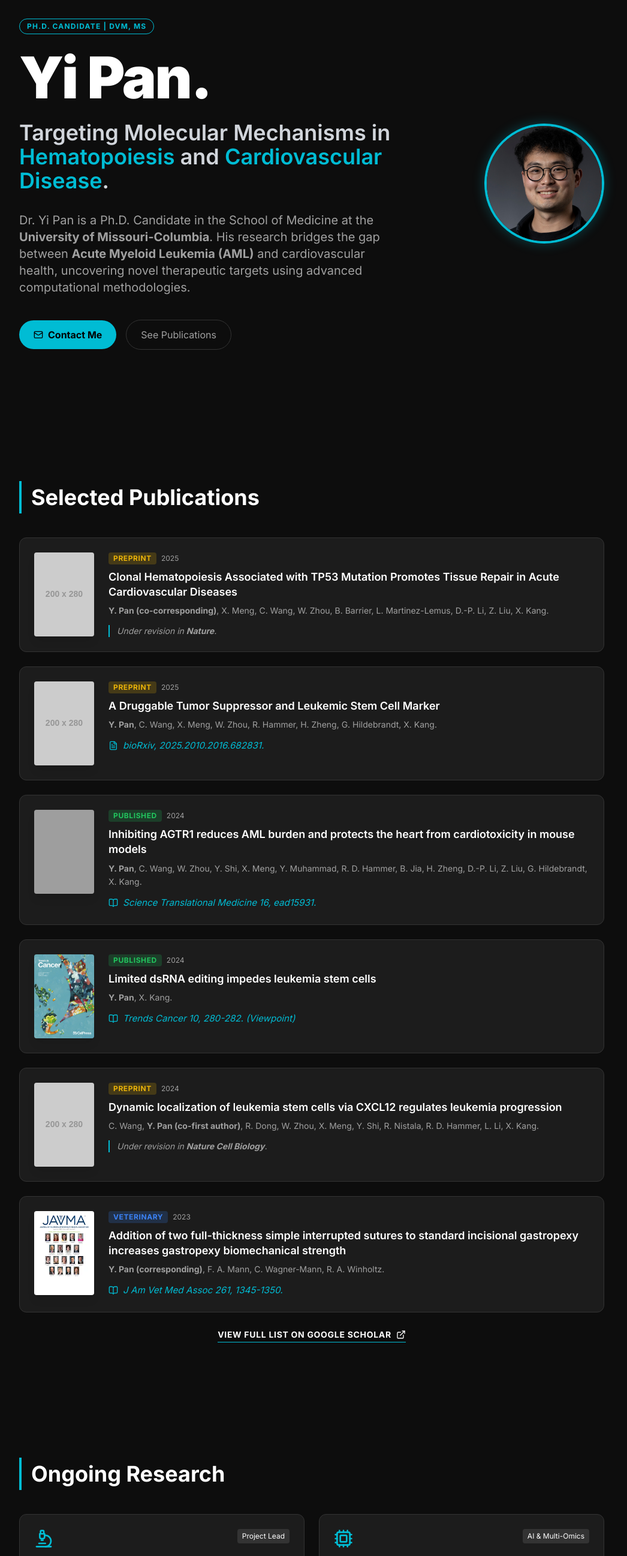
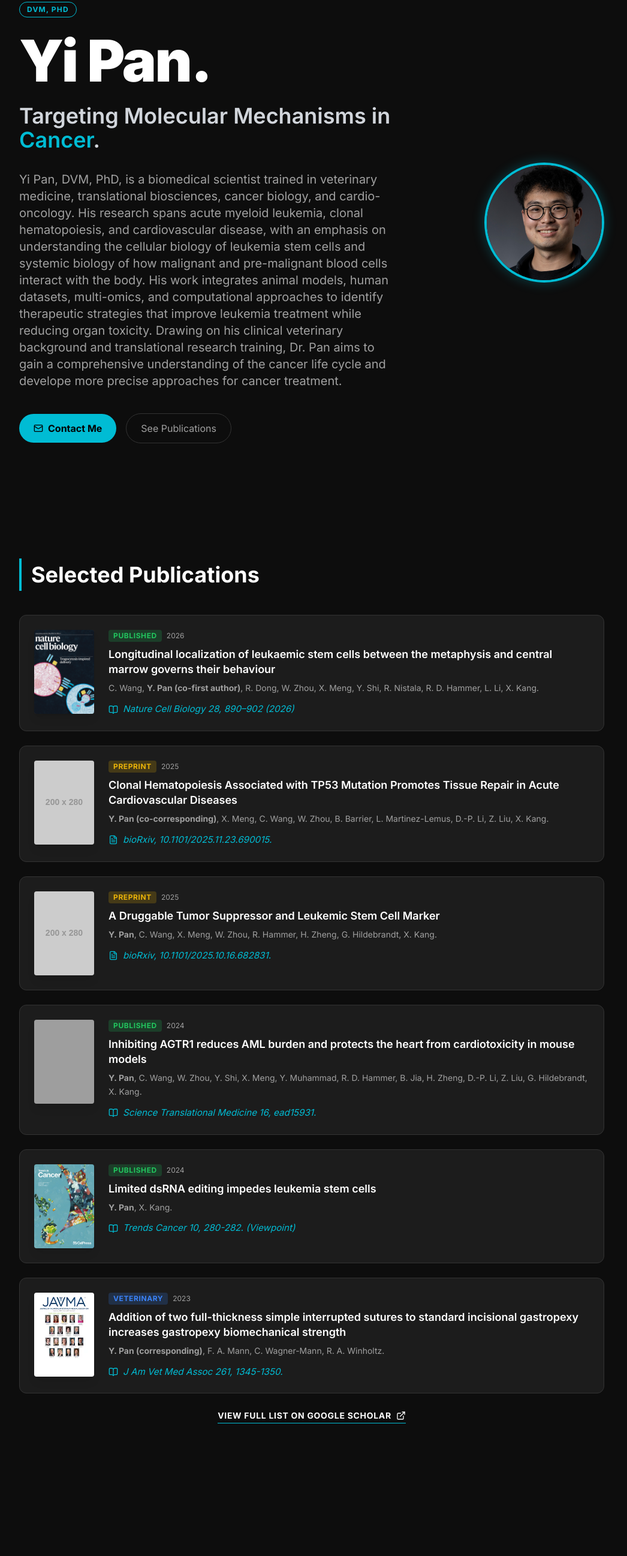
Before and after one commit to richardmpan/richardmpan.github.io, a website: page index.html in a window 1280 px wide. Shown: the part 206-2800 px from the top of the page at 60% size, without its empty margins (120-1166 px from the left). Drawn offline with nearby package versions, Linux system fonts and the light colour scheme; grey boxes are pictures that could not be loaded; placeholder pictures from the web are drawn by us.

Commit message:
Revise bio and publication information
Updated academic credentials and research focus in the bio section. Modified publication details and removed outdated entries.

```diff
--- a/index.html
+++ b/index.html
@@ -50,8 +50,7 @@
                 <div class="md:col-span-2">
                     <div
                         class="inline-block px-3 py-1 mb-6 border border-[var(--accent-color)] rounded-full slide-left">
-                        <p class="text-[var(--accent-color)] text-xs font-bold tracking-widest uppercase">Ph.D.
-                            Candidate | DVM, MS</p>
+                        <p class="text-[var(--accent-color)] text-xs font-bold tracking-widest uppercase"> DVM, PhD</p>
                     </div>
 
                     <!-- Interactive Header Block - SLIDE LEFT -->
@@ -61,18 +60,26 @@
                             Yi Pan.
                         </h1>
                         <h2 class="text-2xl sm:text-4xl font-semibold mb-8 text-gray-300 leading-tight">
-                            Targeting Molecular Mechanisms in <span
-                                class="text-[var(--accent-color)]">Hematopoiesis</span> and <span
-                                class="text-[var(--accent-color)]">Cardiovascular Disease</span>.
+                            Targeting Molecular Mechanisms in <span class="text-[var(--accent-color)]">Cancer</span>.
                         </h2>
                     </div>
 
                     <!-- Bio Paragraph - SLIDE UP -->
                     <p class="text-lg md:text-xl text-[var(--text-muted)] mb-10 max-w-2xl leading-relaxed slide-up">
-                        Dr. Yi Pan is a Ph.D. Candidate in the School of Medicine at the <strong>University of
-                            Missouri-Columbia</strong>. His research bridges the gap between <strong>Acute Myeloid
-                            Leukemia (AML)</strong> and cardiovascular health, uncovering novel therapeutic targets using
-                        advanced computational methodologies.
+                        Yi Pan, DVM, PhD, is a biomedical scientist trained in veterinary medicine, translational
+                        biosciences,
+                        cancer biology, and cardio-oncology. His research spans acute myeloid leukemia, clonal
+                        hematopoiesis,
+                        and cardiovascular disease, with an emphasis on understanding the cellular biology of leukemia
+                        stem cells
+                        and systemic biology of how malignant and pre-malignant blood cells interact with the body. His
+                        work integrates animal models,
+                        human datasets, multi-omics, and computational approaches to identify therapeutic strategies
+                        that improve leukemia treatment
+                        while reducing organ toxicity. Drawing on his clinical veterinary background and translational
+                        research training, Dr. Pan aims
+                        to gain a comprehensive understanding of the cancer life cycle and develope more precise
+                        approaches for cancer treatment.
                     </p>
                     <!-- Buttons - SLIDE UP WITH DELAY -->
                     <div class="flex flex-wrap gap-4 items-center slide-up delay-1">
@@ -101,7 +108,32 @@
 
             <div id="publication-list" class="space-y-6">
 
-                <!-- Pub 1: Nature (Under Review) -->
+                <!-- Pub 1: Nature Cell Biology (Published) -->
+                <a href="https://www.nature.com/articles/s41556-026-01939-3" target="_blank"
+                    class="card flex flex-col sm:flex-row gap-6 items-start reveal group">
+                    <img src="images/NCB 2026.png" alt="NCB Cover" class="paper-cover shadow-lg"
+                        onerror="this.onerror=null; this.src='https://placehold.co/200x280/222/666?text=PREPRINT';">
+                    <div class="flex-1">
+                        <div class="flex items-center gap-2 mb-2">
+                            <span
+                                class="bg-green-500/20 text-green-500 text-xs px-2 py-0.5 rounded uppercase font-bold tracking-wider">Published</span>
+                            <span class="text-xs text-[var(--text-muted)]">2026</span>
+                        </div>
+                        <span class="pub-title mb-2">
+                            Longitudinal localization of leukaemic stem cells between the metaphysis and central marrow
+                            governs their behaviour
+                        </span>
+                        <p class="text-sm text-[var(--text-muted)] mb-3 leading-relaxed">
+                            C. Wang, <strong>Y. Pan (co-first author)</strong>, R. Dong, W. Zhou, X. Meng, Y. Shi, R.
+                            Nistala, R. D. Hammer, L. Li, X. Kang.
+                        </p>
+                        <p class="pub-journal flex items-center gap-2">
+                            <i data-lucide="book-open" class="w-4 h-4"></i> Nature Cell Biology 28, 890–902 (2026)
+                        </p>
+                    </div>
+                </a>
+
+                <!-- Pub 2: Nature (Under Review) -->
                 <a href="https://www.biorxiv.org/content/10.1101/2025.11.23.690015v3" target="_blank"
                     class="card flex flex-col sm:flex-row gap-6 items-start reveal group">
                     <img src="https://placehold.co/200x280/222/666?text=PREPRINT" alt="Paper Cover Placeholder"
@@ -120,13 +152,13 @@
                             <strong>Y. Pan (co-corresponding)</strong>, X. Meng, C. Wang, W. Zhou, B. Barrier, L.
                             Martinez-Lemus, D.-P. Li, Z. Liu, X. Kang.
                         </p>
-                        <p class="text-sm text-[var(--text-muted)] italic border-l-2 border-[var(--accent-color)] pl-3">
-                            Under revision in <strong>Nature</strong>.
+                        <p class="pub-journal flex items-center gap-2">
+                            <i data-lucide="file-text" class="w-4 h-4"></i> bioRxiv, 10.1101/2025.11.23.690015.
                         </p>
                     </div>
                 </a>
 
-                <!-- Pub 2: bioRxiv (Preprint) -->
+                <!-- Pub 3: bioRxiv (Preprint) -->
                 <a href="https://www.biorxiv.org/content/10.1101/2025.10.16.682831v4" target="_blank"
                     class="card flex flex-col sm:flex-row gap-6 items-start reveal group">
                     <img src="https://placehold.co/200x280/222/666?text=PREPRINT" alt="Paper Cover Placeholder"
@@ -145,12 +177,12 @@
                             G. Hildebrandt, X. Kang.
                         </p>
                         <p class="pub-journal flex items-center gap-2">
-                            <i data-lucide="file-text" class="w-4 h-4"></i> bioRxiv, 2025.2010.2016.682831.
+                            <i data-lucide="file-text" class="w-4 h-4"></i> bioRxiv, 10.1101/2025.10.16.682831.
                         </p>
                     </div>
                 </a>
 
-                <!-- Pub 3: Science Translational Medicine (Published) -->
+                <!-- Pub 4: Science Translational Medicine (Published) -->
                 <a href="https://pmc.ncbi.nlm.nih.gov/articles/PMC11250918/" target="_blank"
                     class="card flex flex-col sm:flex-row gap-6 items-start reveal group">
                     <img src="images/AT1R STM cover page.jpg" alt="Science Translational Medicine Cover"
@@ -176,7 +208,7 @@
                     </div>
                 </a>
 
-                <!-- Pub 4: Trends in Cancer (Published) -->
+                <!-- Pub 5: Trends in Cancer (Published) -->
                 <a href="https://pmc.ncbi.nlm.nih.gov/articles/PMC11047023/" target="_blank"
                     class="card flex flex-col sm:flex-row gap-6 items-start reveal group">
                     <img src="images/Trends in Cancer 2024.jpg" alt="Trends in Cancer Cover"
@@ -196,30 +228,6 @@
                         </p>
                         <p class="pub-journal flex items-center gap-2">
                             <i data-lucide="book-open" class="w-4 h-4"></i> Trends Cancer 10, 280-282. (Viewpoint)
-                        </p>
-                    </div>
-                </a>
-
-                <!-- Pub 5: Nature Cell Biology (Under Review) -->
-                <a href="https://www.researchsquare.com/article/rs-6515437/v1" target="_blank"
-                    class="card flex flex-col sm:flex-row gap-6 items-start reveal group">
-                    <img src="https://placehold.co/200x280/222/666?text=PREPRINT" alt="Paper Cover Placeholder"
-                        class="paper-cover shadow-lg">
-                    <div class="flex-1">
-                        <div class="flex items-center gap-2 mb-2">
-                            <span
-                                class="bg-yellow-500/20 text-yellow-500 text-xs px-2 py-0.5 rounded uppercase font-bold tracking-wider">Preprint</span>
-                            <span class="text-xs text-[var(--text-muted)]">2024</span>
-                        </div>
-                        <span class="pub-title mb-2">
-                            Dynamic localization of leukemia stem cells via CXCL12 regulates leukemia progression
-                        </span>
-                        <p class="text-sm text-[var(--text-muted)] mb-3 leading-relaxed">
-                            C. Wang, <strong>Y. Pan (co-first author)</strong>, R. Dong, W. Zhou, X. Meng, Y. Shi, R.
-                            Nistala, R. D. Hammer, L. Li, X. Kang.
-                        </p>
-                        <p class="text-sm text-[var(--text-muted)] italic border-l-2 border-[var(--accent-color)] pl-3">
-                            Under revision in <strong>Nature Cell Biology</strong>.
                         </p>
                     </div>
                 </a>
@@ -260,51 +268,12 @@
 
         <!-- 3. RESEARCH Section (Restored style) -->
         <section id="research" class="section-container">
-            <h2 class="section-title reveal">Ongoing Research</h2>
-
-            <div class="grid grid-cols-1 md:grid-cols-2 gap-6">
-                <!-- Project 1 -->
-                <div class="card reveal flex flex-col justify-between h-full">
-                    <div>
-                        <div class="flex justify-between items-start mb-4">
-                            <i data-lucide="microscope" class="w-8 h-8 text-[var(--accent-color)]"></i>
-                            <span class="text-xs bg-[#333] text-white px-2 py-1 rounded">Project Lead</span>
-                        </div>
-                        <h3 class="text-xl font-bold mb-3 text-white">Allergin-1 & Leukemia Stem Cells</h3>
-                        <p class="text-[var(--text-muted)] text-sm leading-relaxed mb-4">
-                            Identifying Allergin-1 as a unique leukemic stem cell marker and therapeutic target.
-                            Inhibition of Allergin-1 suppresses leukemia progression while activating NK cells.
-                        </p>
-                    </div>
-                    <div class="pt-4 border-t border-[#333] mt-2">
-                        <span class="text-xs text-[var(--accent-color)] font-mono">Status: Manuscript Prep</span>
-                    </div>
-                </div>
-
-                <!-- Project 2 -->
-                <div class="card reveal flex flex-col justify-between h-full">
-                    <div>
-                        <div class="flex justify-between items-start mb-4">
-                            <i data-lucide="cpu" class="w-8 h-8 text-[var(--accent-color)]"></i>
-                            <span class="text-xs bg-[#333] text-white px-2 py-1 rounded">AI & Multi-Omics</span>
-                        </div>
-                        <h3 class="text-xl font-bold mb-3 text-white">Chromatin Architecture in AML</h3>
-                        <p class="text-[var(--text-muted)] text-sm leading-relaxed mb-4">
-                            Integrating paired Hi-C, RNA-seq, ATAC-seq, and epigenomic datasets using AI models to
-                            identify subtype-specific regulatory drivers and 3D genome organization.
-                        </p>
-                    </div>
-                    <div class="pt-4 border-t border-[#333] mt-2">
-                        <span class="text-xs text-[var(--accent-color)] font-mono">Status: Data Analysis</span>
-                    </div>
-                </div>
-            </div>
 
             <!-- Timeline / Education (Restored style) -->
             <div class="mt-16 reveal">
                 <h3 class="text-2xl font-bold mb-8 text-white flex items-center gap-3">
                     <i data-lucide="graduation-cap" class="text-[var(--accent-color)]"></i>
-                    Academic Timeline
+                    Academic Training
                 </h3>
                 <div class="relative border-l-2 border-[#333] ml-4 space-y-10">
                     <!-- Item 1: PhD -->
@@ -313,7 +282,7 @@
                             class="absolute -left-[9px] top-2 w-4 h-4 rounded-full bg-[var(--accent-color)] ring-4 ring-[var(--primary-bg)]">
                         </div>
                         <span class="text-xs text-[var(--accent-color)] font-bold uppercase tracking-wider">2022 -
-                            Present</span>
+                            2026</span>
                         <h4 class="text-lg font-bold text-white mt-1">Ph.D. Candidate & Research Assistant</h4>
                         <p class="text-[var(--text-muted)]">University of Missouri, School of Medicine</p>
                     </div>
@@ -408,7 +377,7 @@
                         <div>
                             <p
                                 class="text-white font-bold text-lg group-hover:underline decoration-2 underline-offset-4">
-                                Finalists - Melvin L. Marcus Early Career Investigator Award</p>
+                                Melvin L. Marcus Early Career Investigator Award</p>
                             <p class="text-[var(--text-muted)] text-sm mt-1">BCVS, AHA</p>
                         </div>
                         <span class="text-white font-mono text-sm">2024</span>
@@ -458,8 +427,8 @@
         <div
             class="max-w-6xl mx-auto px-4 flex flex-col md:flex-row justify-between items-center gap-4 text-sm text-[var(--text-muted)]">
             <div>
-                <p class="text-white font-bold">Yi Pan, DVM, MS</p>
-                <p>Researching the future of hematology.</p>
+                <p class="text-white font-bold">Yi Pan, DVM, PhD</p>
+                <p>Researching the future of cancer.</p>
             </div>
             <div class="flex gap-6">
                 <!-- GitHub Link -->
@@ -480,7 +449,7 @@
                     <i data-lucide="linkedin" class="w-5 h-5"></i>
                 </a>
             </div>
-            <p>&copy; 2025 Yi Pan. All rights reserved.</p>
+            <p>&copy; 2026 Yi Pan. All rights reserved.</p>
         </div>
     </footer>
 
```
